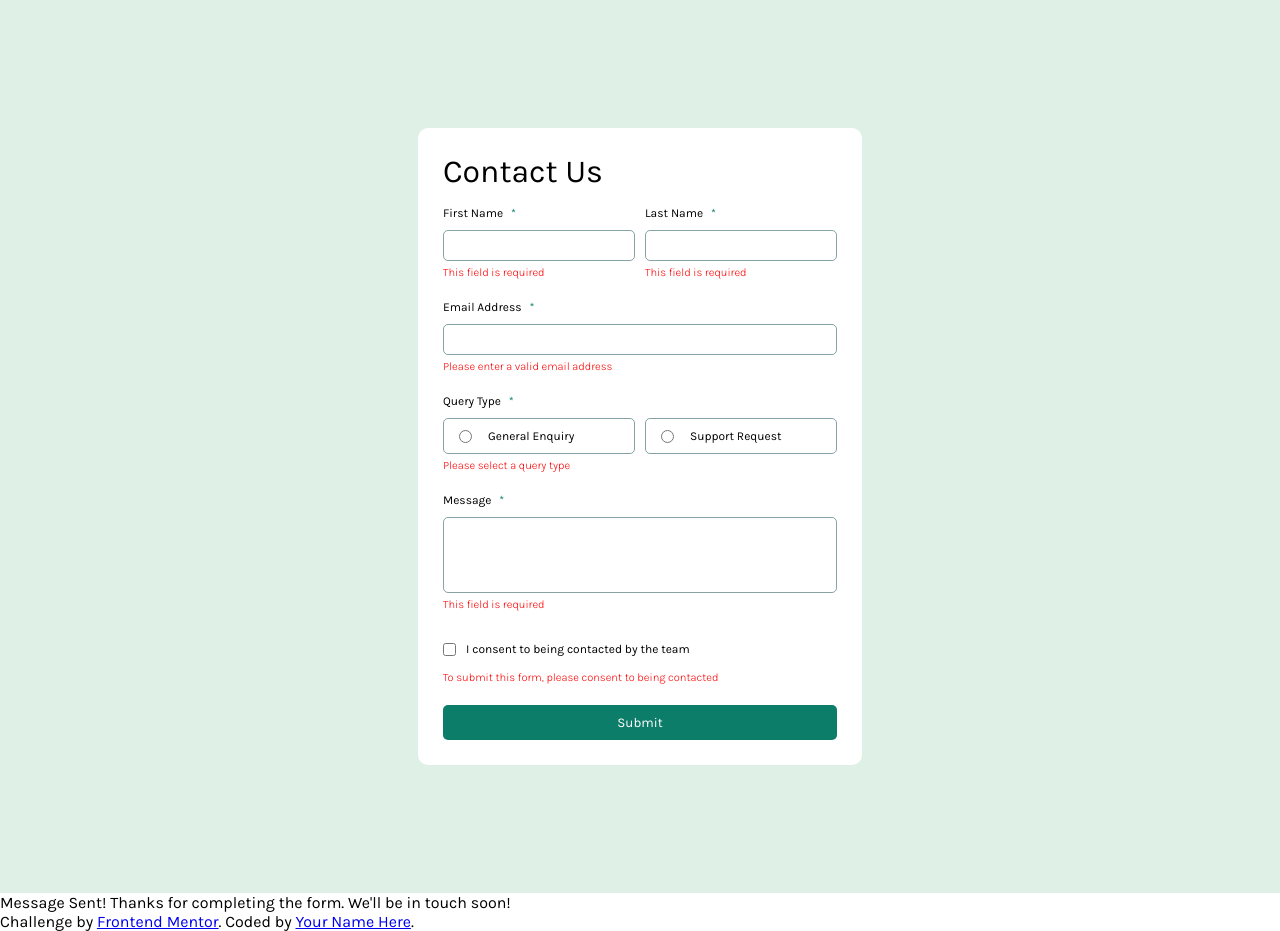
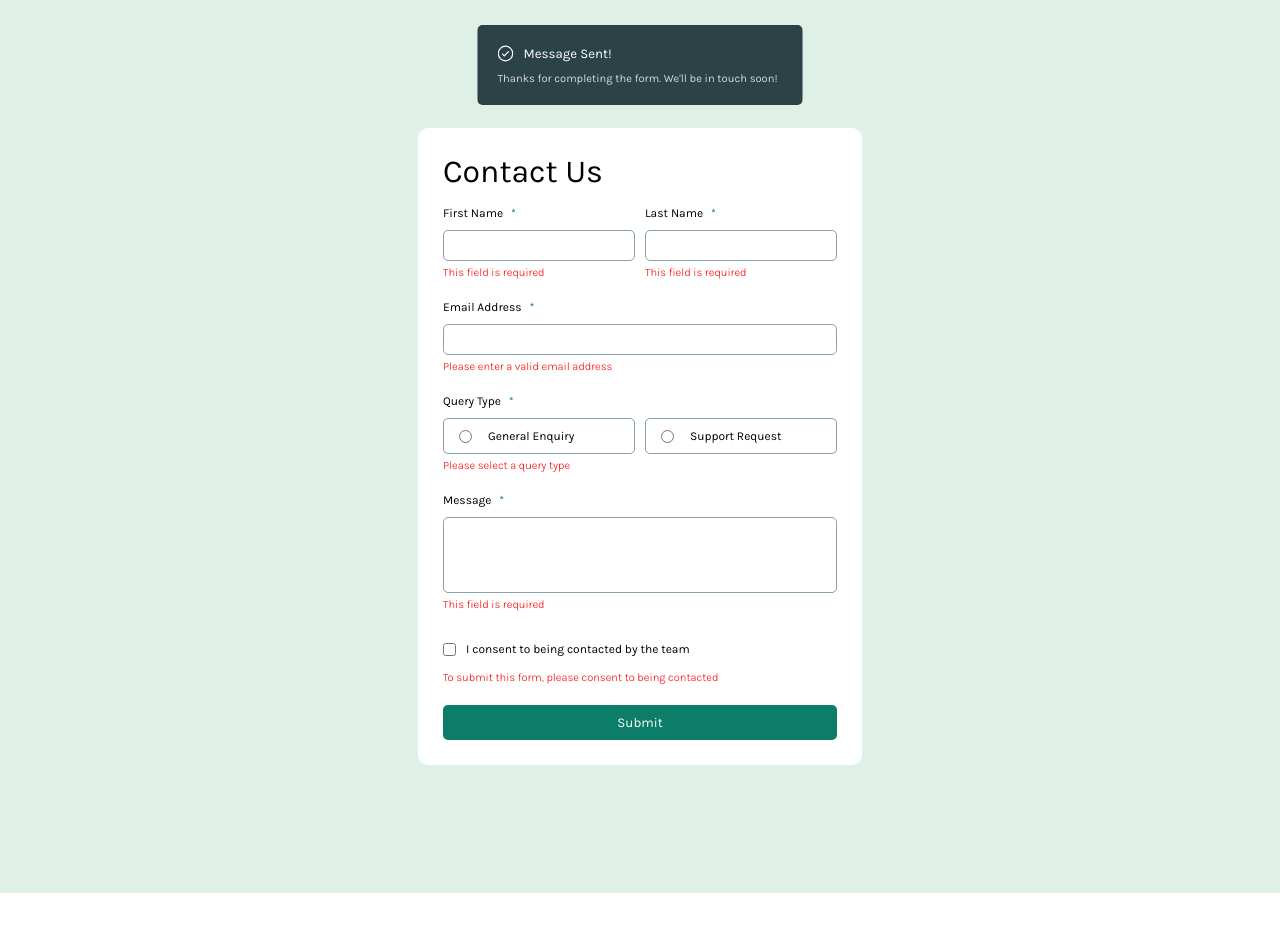
Before and after one commit to TonyHansord/fem-contact-form, a plain HTML site: page index.html in a window 1280 px wide. After the commit the page ends 893 px from the top, so only its background shows below. Drawn offline with Linux system fonts and the light colour scheme.

Commit message:
added modal

```diff
--- a/index.html
+++ b/index.html
@@ -99,12 +99,15 @@
       </div>
     </main>
 
-    Message Sent! Thanks for completing the form. We'll be in touch soon!
+    <div class="modal">
+      <div class="modal-content">
+        <div class="modal-title">
+          <img src="assets/images/icon-success-check.svg" alt="" />
+          <h5>Message Sent!</h5>
+        </div>
 
-    <div class="attribution">
-      Challenge by
-      <a href="https://www.frontendmentor.io?ref=challenge">Frontend Mentor</a>.
-      Coded by <a href="#">Your Name Here</a>.
+        <p>Thanks for completing the form. We'll be in touch soon!</p>
+      </div>
     </div>
   </body>
 </html>
--- a/styles/styles.css
+++ b/styles/styles.css
@@ -29,7 +29,7 @@ main {
   justify-content: center;
   margin: 0 auto;
   background-color: var(--primary-light);
-  padding: 10vw 20vw;
+  padding: 10vw 10vw;
 }
 
 .contact-form-container {
@@ -120,6 +120,10 @@ textarea {
   gap: 10px;
 }
 
+.consent input[type="checkbox"]:checked {
+  background-image: url(/assets/images/icon-checkbox-check.svg);
+}
+
 .consent label {
   padding: 10px 0;
 }
@@ -137,6 +141,42 @@ button:hover {
   background-color: var(--primary-dark);
 }
 
+.modal {
+  position: fixed;
+  z-index: 1;
+  left: 50%;
+  transform: translateX(-50%);
+  top: 25px;
+  width: 325px;
+  overflow: auto;
+  background-color: var(--neutral-dark);
+  color: var(--neutral);
+  border-radius: 5px;
+}
+
+.modal-title {
+  display: flex;
+  gap: 10px;
+  align-items: center;
+}
+
+.modal-title img {
+  width: 1rem;
+}
+
+.modal-content {
+  display: flex;
+  flex-direction: column;
+  gap: 10px;
+  padding: 20px;
+}
+
+.modal-content p{
+  font-size: .7rem;
+  color: var(--neutral);
+  opacity: .8;
+}
+
 @media (max-width: 500px) {
   main {
     padding: 10vw;
```
